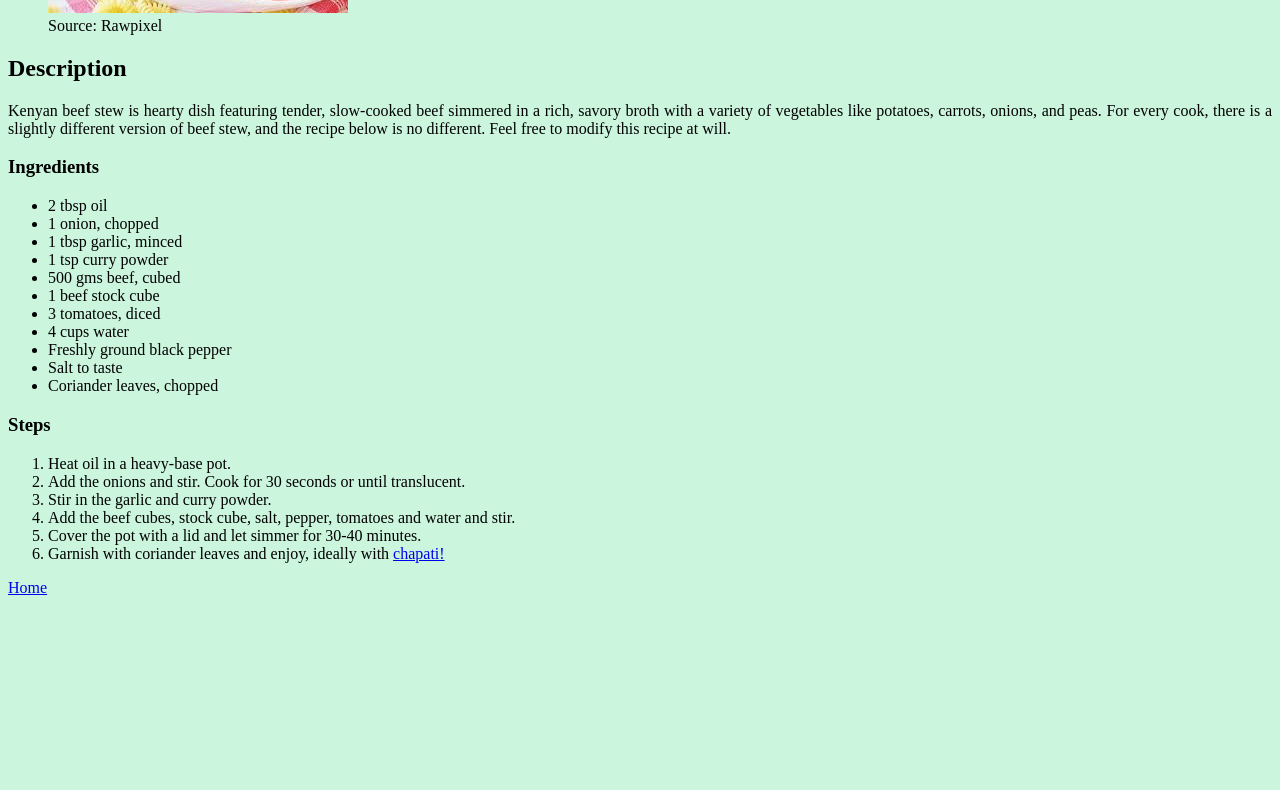
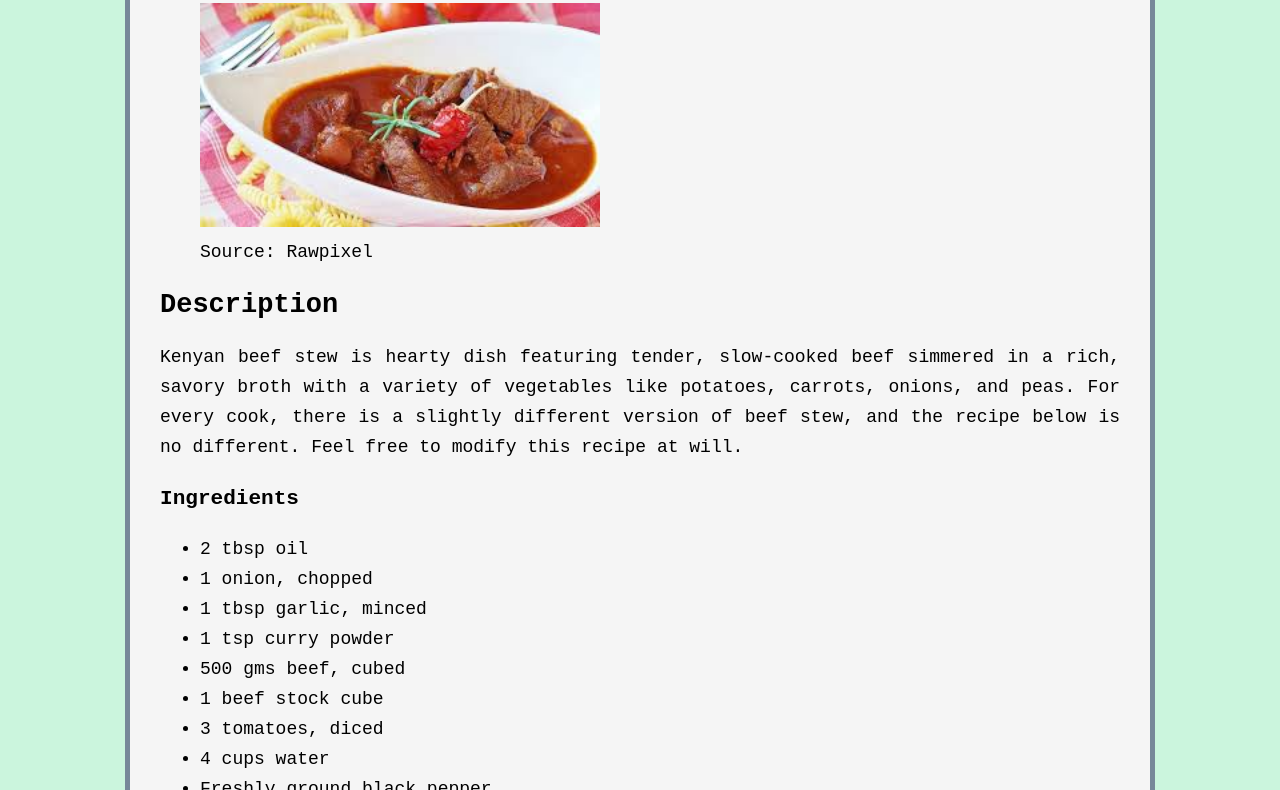
Before and after one commit to CheckAgain-You/recipes, a plain HTML site: page recipes/beef-stew.html in a window 1280 px wide. Shown: the part 235-1025 px from the top of the page. Before the commit the page ends 840 px from the top, so only its background shows below. Drawn offline with Linux system fonts and the light colour scheme.

Commit message:
style: Add universal styles for all recipe pages
Changed font size, font family, text-align, background colors, text height, and added border, padding, and margin properties.

```diff
--- a/css/style.css
+++ b/css/style.css
@@ -1,3 +1,14 @@
+html {
+    box-sizing: border-box;
+    background-color: #cbf5dd;
+}
+
+*,
+*::before,
+*::after {
+    box-sizing: inherit;
+}
+
 .title {
     color: darkslateblue;
     text-align: center;
@@ -5,14 +16,13 @@
 }
 
 .container {
-    background-color: #cbf5dd;
+    background-color: whitesmoke;
     color: black;
+    font-size: 18px;
+    font-family: Nunito, 'Courier New', Courier, monospace, sans-serif;
+    line-height: 30px;
+    text-align: justify;
+    padding: 30px;
+    border: 5px solid lightslategray;
+    margin: 125px;
 }
-
-.container.index {
-    background-color: #F1D3B2;
-}
-
-.para {
-    text-align: justify;
-}
--- a/recipes/beef-stew.html
+++ b/recipes/beef-stew.html
@@ -8,11 +8,11 @@
     <body class="container">
         <h1 class="title">Kenyan Beef Stew Recipe</h1>
         <figure>
-            <img src="../images/beef-stew.jpeg" alt="Beef stew in a white serving bowl" width="300" height="168">
+            <img src="../images/beef-stew.jpeg" alt="Beef stew in a white serving bowl" width="400" height="auto">
             <figcaption>Source: Rawpixel</figcaption>
         </figure>
         <h2>Description</h2>
-        <p class="para">Kenyan beef stew is hearty dish featuring tender, slow-cooked beef simmered in a rich, savory broth with a variety of vegetables like potatoes, carrots, onions, and peas. For every cook, there is a slightly different version of beef stew, and the recipe below is no different. Feel free to modify this recipe at will.</p>
+        <p>Kenyan beef stew is hearty dish featuring tender, slow-cooked beef simmered in a rich, savory broth with a variety of vegetables like potatoes, carrots, onions, and peas. For every cook, there is a slightly different version of beef stew, and the recipe below is no different. Feel free to modify this recipe at will.</p>
         <h3>Ingredients</h3>
         <ul>
             <li>2 tbsp oil</li>
@@ -28,7 +28,7 @@
             <li>Coriander leaves, chopped</li>
         </ul>
         <h3>Steps</h3>
-        <ol class="para">
+        <ol>
             <li>Heat oil in a heavy-base pot.</li>
             <li>Add the onions and stir. Cook for 30 seconds or until translucent.</li>
             <li>Stir in the garlic and curry powder.</li>
```
